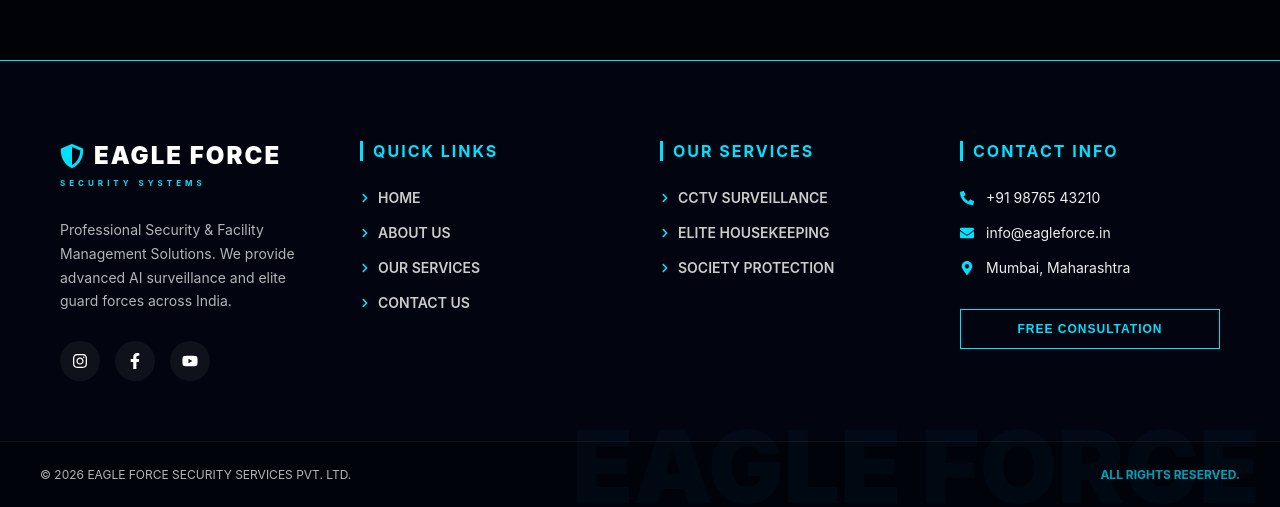
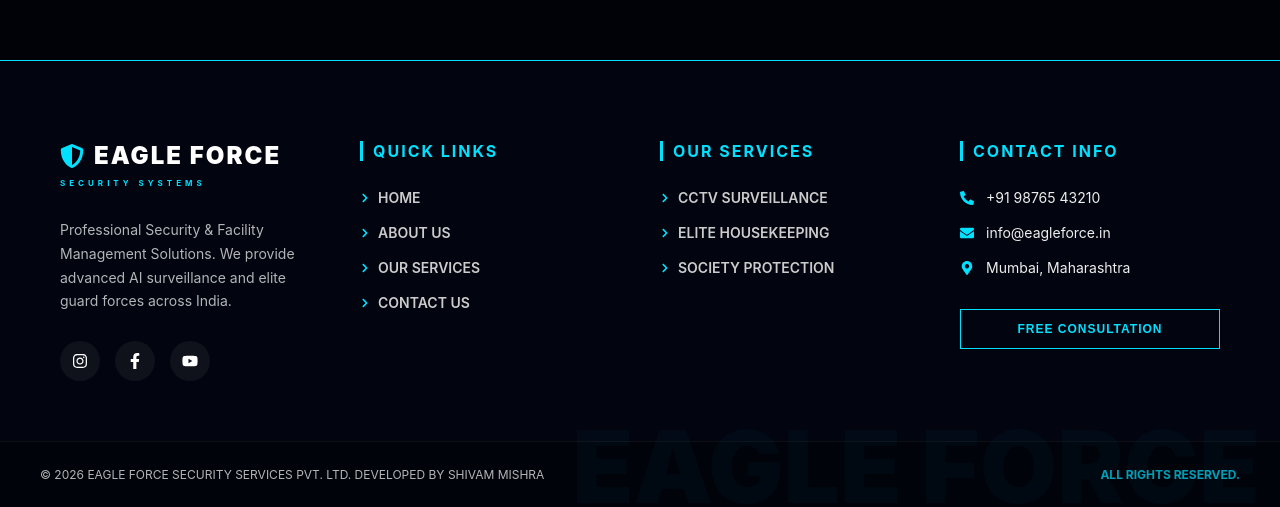
Before and after one commit to Shivammishra-79/eagle-force, a React (Create React App) app in the folder frontend/: page /contact in a window 1280 px wide. Shown: the part 1744-2251 px from the top of the page. Built offline with nearby package versions, Linux system fonts and the light colour scheme.

Commit message:
Update home

```diff
--- a/frontend/src/components/Footer.js
+++ b/frontend/src/components/Footer.js
@@ -79,7 +79,7 @@ export default function Footer() {
       {/* 🔻 BOTTOM BAR */}
       <div style={styles.bottom}>
         <div style={styles.bottomContent}>
-          <p>© {new Date().getFullYear()} EAGLE FORCE SECURITY SERVICES PVT. LTD.</p>
+          <p>© {new Date().getFullYear()} EAGLE FORCE SECURITY SERVICES PVT. LTD. DEVELOPED BY SHIVAM MISHRA</p>
           <p style={{color: '#00e0ff', fontWeight: 'bold'}}>ALL RIGHTS RESERVED.</p>
         </div>
       </div>
```
